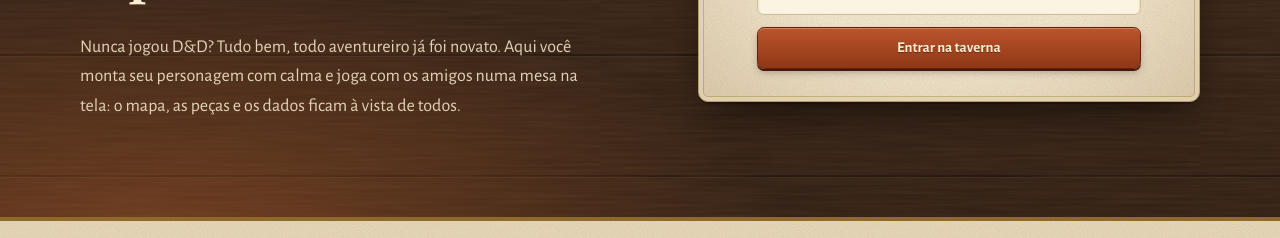
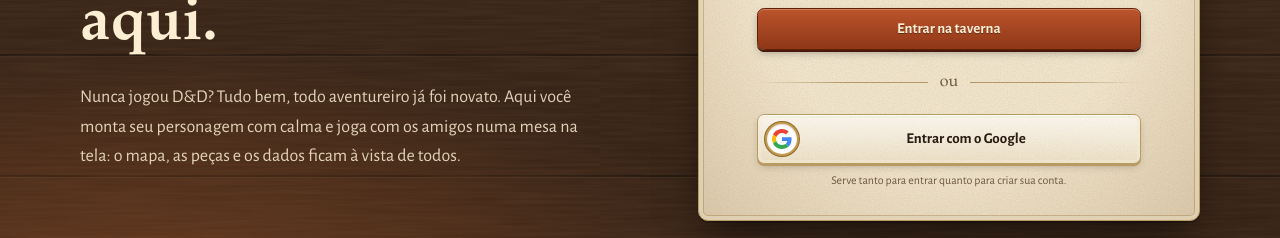
Before and after one commit to rogervttdev/rvtt, a Next.js app: page / in a window 1280 px wide. Shown: the part 483-721 px from the top of the page. Built offline with nearby package versions, Linux system fonts and the light colour scheme; no server answers; a web font is replaced by a local one.

Commit message:
Add files via upload

```diff
--- a/src/app/globals.css
+++ b/src/app/globals.css
@@ -202,6 +202,42 @@ body {
     transform: translateY(2px);
     box-shadow: inset 0 1px 2px rgb(0 0 0 / 0.3);
   }
+  /* Cartão de pergaminho em relevo com o selo do Google */
+  .btn-google {
+    position: relative;
+    padding: 0.45rem 0.9rem 0.45rem 0.45rem;
+    background-color: #fbf4e2;
+    background-image: linear-gradient(to bottom, rgb(255 255 255 / 0.55), rgb(211 189 144 / 0.25)), var(--grain);
+    border: 1px solid #b89a63;
+    color: var(--color-ink);
+    box-shadow:
+      inset 0 1px 0 rgb(255 255 255 / 0.8),
+      inset 0 0 0 3px rgb(246 236 212 / 0.5),
+      0 2px 0 #b89a63,
+      0 4px 8px -3px rgb(42 28 18 / 0.35);
+  }
+  .btn-google:hover:not(:disabled) {
+    background-color: #fff8e8;
+    border-color: var(--color-brass-deep);
+  }
+  .btn-google:active:not(:disabled) {
+    transform: translateY(2px);
+    box-shadow: inset 0 1px 3px rgb(90 58 36 / 0.25);
+  }
+  .google-seal {
+    display: inline-flex;
+    height: 2.1rem;
+    width: 2.1rem;
+    flex-shrink: 0;
+    align-items: center;
+    justify-content: center;
+    border-radius: 9999px;
+    background: #fff;
+    border: 2px solid var(--color-brass);
+    box-shadow:
+      0 0 0 1px var(--color-brass-deep),
+      inset 0 1px 2px rgb(90 58 36 / 0.2);
+  }
   .panel {
     border: 1px solid var(--color-rule);
     background-color: var(--color-vellum);
--- a/src/components/AuthForm.tsx
+++ b/src/components/AuthForm.tsx
@@ -1,7 +1,7 @@
 "use client";
 
-import { useState } from "react";
-import { supabase } from "@/lib/supabase";
+import { useEffect, useState } from "react";
+import { supabase, signInWithGoogle } from "@/lib/supabase";
 
 export function AuthForm() {
   const [mode, setMode] = useState<"entrar" | "criar">("entrar");
@@ -11,6 +11,25 @@ export function AuthForm() {
   const [busy, setBusy] = useState(false);
   const [error, setError] = useState("");
   const [info, setInfo] = useState("");
+  const [googleBusy, setGoogleBusy] = useState(false);
+
+  // Se o Google (ou o Supabase) devolver um erro na URL, mostra na caixa de login
+  useEffect(() => {
+    const params = new URLSearchParams(window.location.hash.slice(1) || window.location.search);
+    const desc = params.get("error_description");
+    if (desc) setError(traduzir(desc.replace(/\+/g, " ")));
+  }, []);
+
+  async function google() {
+    setGoogleBusy(true);
+    setError("");
+    const { error } = await signInWithGoogle();
+    if (error) {
+      setError(traduzir(error.message));
+      setGoogleBusy(false);
+    }
+    // Sem erro, o navegador já está indo para o Google.
+  }
 
   async function submit(e: React.FormEvent) {
     e.preventDefault();
@@ -89,11 +108,39 @@ export function AuthForm() {
           {busy ? "Um instante…" : mode === "entrar" ? "Entrar na taverna" : "Criar minha conta"}
         </button>
       </form>
+
+      <div className="my-5 flex items-center gap-3 text-sm text-dim" aria-hidden>
+        <span className="h-px flex-1 bg-gradient-to-r from-transparent via-brass-deep/60 to-brass-deep/60" />
+        <span className="font-display text-base">ou</span>
+        <span className="h-px flex-1 bg-gradient-to-l from-transparent via-brass-deep/60 to-brass-deep/60" />
+      </div>
+
+      <button type="button" className="btn btn-google w-full" onClick={google} disabled={googleBusy || busy}>
+        <span className="google-seal">
+          <GoogleIcon />
+        </span>
+        <span className="flex-1 text-center">{googleBusy ? "Abrindo o Google…" : "Entrar com o Google"}</span>
+      </button>
+      <p className="mt-2 text-center text-xs text-dim">Serve tanto para entrar quanto para criar sua conta.</p>
     </div>
   );
 }
 
+function GoogleIcon() {
+  return (
+    <svg viewBox="0 0 48 48" className="h-5 w-5" aria-hidden>
+      <path fill="#EA4335" d="M24 9.5c3.54 0 6.71 1.22 9.21 3.6l6.85-6.85C35.9 2.38 30.47 0 24 0 14.62 0 6.51 5.38 2.56 13.22l7.98 6.19C12.43 13.72 17.74 9.5 24 9.5z" />
+      <path fill="#4285F4" d="M46.98 24.55c0-1.57-.15-3.09-.38-4.55H24v9.02h12.94c-.58 2.96-2.26 5.48-4.78 7.18l7.73 6c4.51-4.18 7.09-10.36 7.09-17.65z" />
+      <path fill="#FBBC05" d="M10.53 28.59c-.48-1.45-.76-2.99-.76-4.59s.27-3.14.76-4.59l-7.98-6.19C.92 16.46 0 20.12 0 24c0 3.88.92 7.54 2.56 10.78l7.97-6.19z" />
+      <path fill="#34A853" d="M24 48c6.48 0 11.93-2.13 15.89-5.81l-7.73-6c-2.15 1.45-4.92 2.3-8.16 2.3-6.26 0-11.57-4.22-13.47-9.91l-7.98 6.19C6.51 42.62 14.62 48 24 48z" />
+    </svg>
+  );
+}
+
 function traduzir(msg: string) {
+  if (/provider is not enabled|unsupported provider/i.test(msg))
+    return "O login com o Google ainda não foi ativado no Supabase (Authentication → Providers → Google).";
+  if (/access_denied|denied/i.test(msg)) return "O login com o Google foi cancelado.";
   if (/invalid login/i.test(msg)) return "E-mail ou senha incorretos.";
   if (/email not confirmed/i.test(msg)) return "Confirme seu e-mail antes de entrar (veja sua caixa de entrada).";
   if (/already registered/i.test(msg)) return "Esse e-mail já tem conta. Use a aba Entrar.";
--- a/src/components/SessionProvider.tsx
+++ b/src/components/SessionProvider.tsx
@@ -51,6 +51,8 @@ export function SessionProvider({ children }: { children: React.ReactNode }) {
   const displayName =
     username ||
     (user?.user_metadata?.username as string | undefined) ||
+    (user?.user_metadata?.full_name as string | undefined) ||
+    (user?.user_metadata?.name as string | undefined) ||
     user?.email?.split("@")[0] ||
     "";
 
--- a/src/lib/supabase.ts
+++ b/src/lib/supabase.ts
@@ -23,3 +23,18 @@ export const supabase = createClient(
     },
   },
 );
+
+/**
+ * Login com o Google via Supabase Auth (OAuth).
+ * Redireciona para o Google e depois volta para a página atual já autenticado.
+ * Requer o provedor Google ativado em Supabase → Authentication → Providers.
+ */
+export async function signInWithGoogle(redirectTo?: string) {
+  return supabase.auth.signInWithOAuth({
+    provider: "google",
+    options: {
+      redirectTo: redirectTo ?? (typeof window !== "undefined" ? window.location.href.split("#")[0] : undefined),
+      queryParams: { prompt: "select_account" },
+    },
+  });
+}
```
Also changed, not shown: 2 other files (tests, documents, lock files or other folders).
